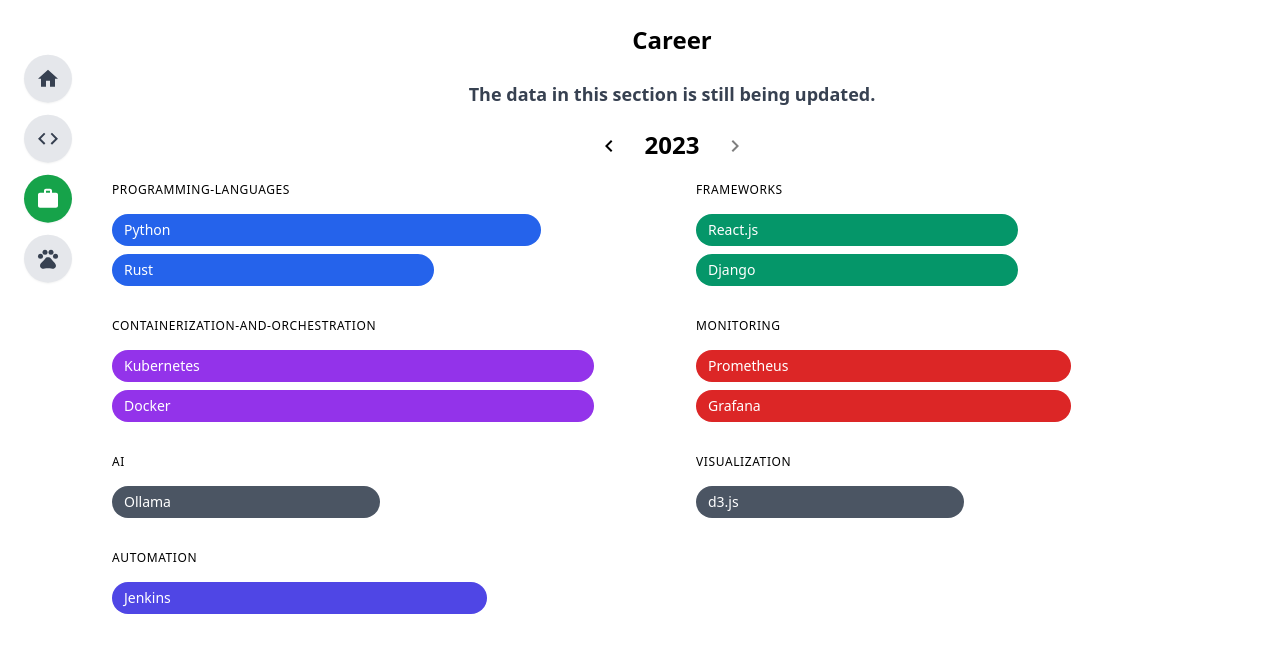
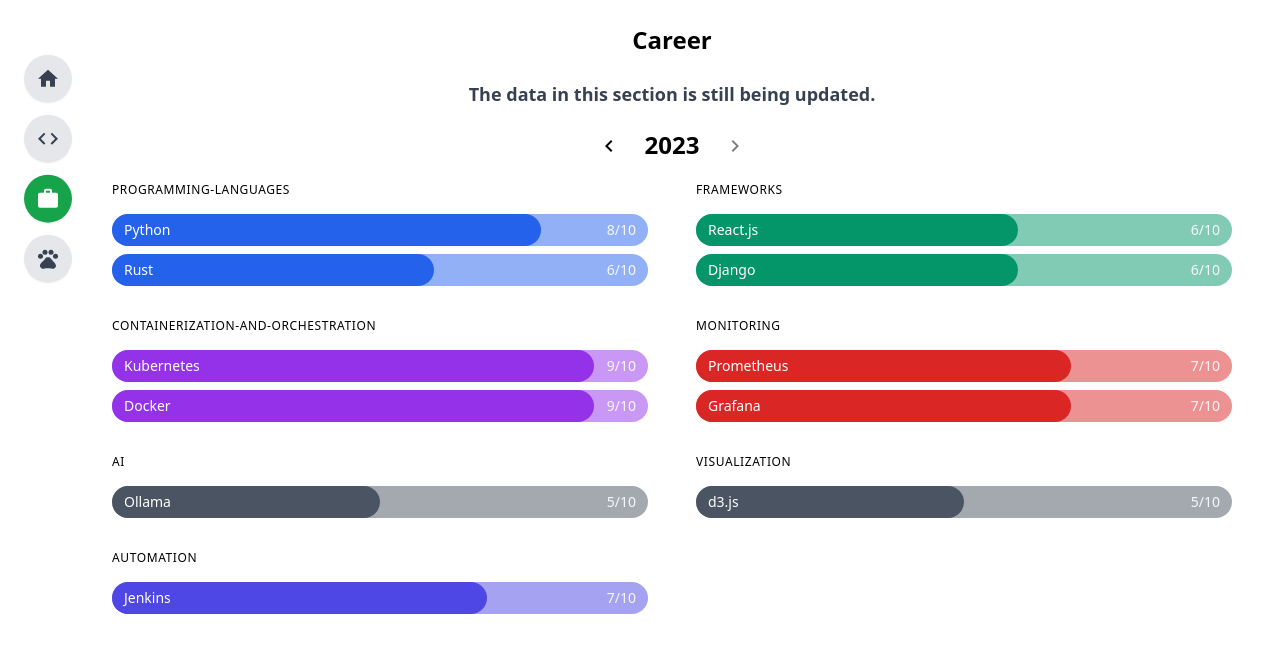
Before and after one commit to dmk/dkoval.pro, a Next.js app: page /career in a window 1280 px wide. Shown: the top 652 px of the page. Built offline with nearby package versions, Linux system fonts and the light colour scheme.

Commit message:
Add bg for bars

```diff
--- a/src/components/Career/bars/Bar.tsx
+++ b/src/components/Career/bars/Bar.tsx
@@ -10,6 +10,9 @@
 export const Bar: React.FC<BarProps> = ({ tech, getWidthClass }) => {
   return (
     <div className="relative h-8">
+      {/* Full width semi-transparent background matching bar color */}
+      <div className={`absolute inset-0 rounded-full ${getCategoryColor(tech.category)} opacity-50`} />
+
       {/* Background bar with text */}
       <div className="absolute inset-0 flex items-center">
         <span className="font-medium text-sm text-white truncate px-3">{tech.name}</span>
```
